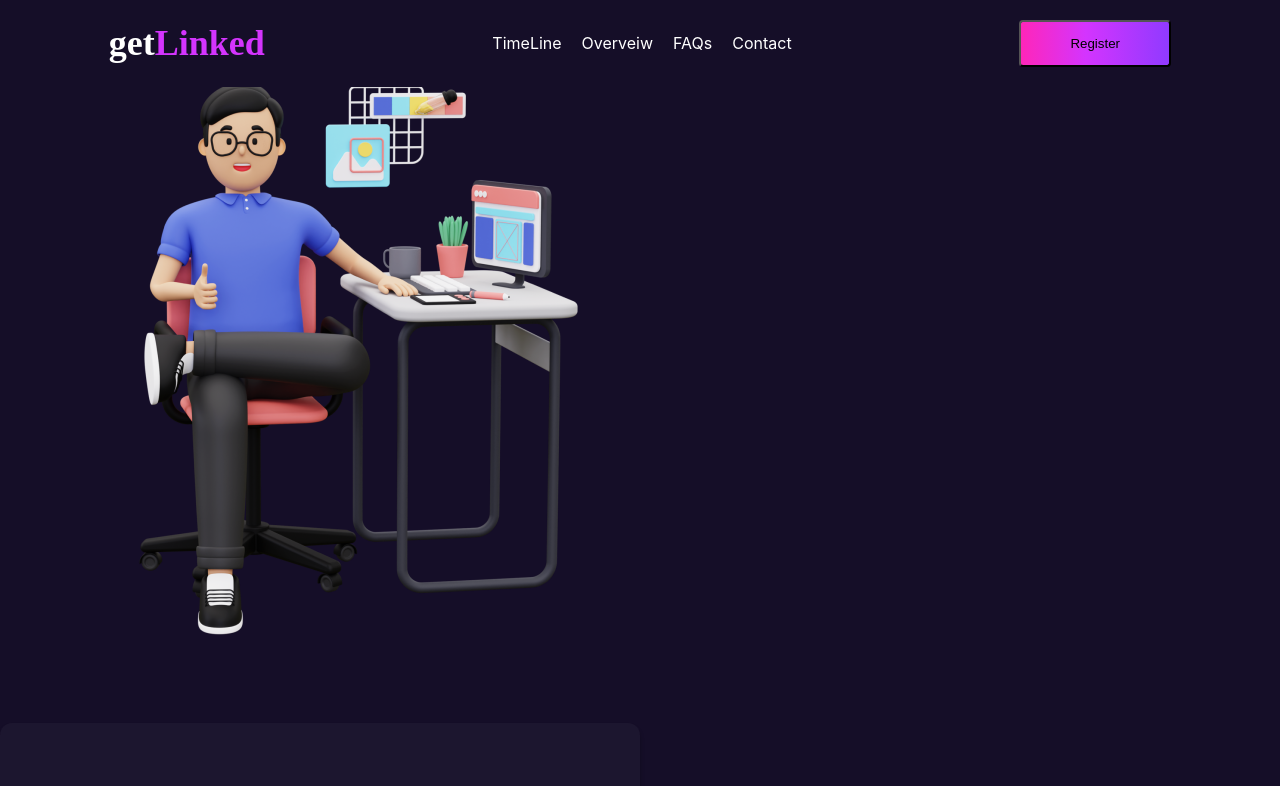
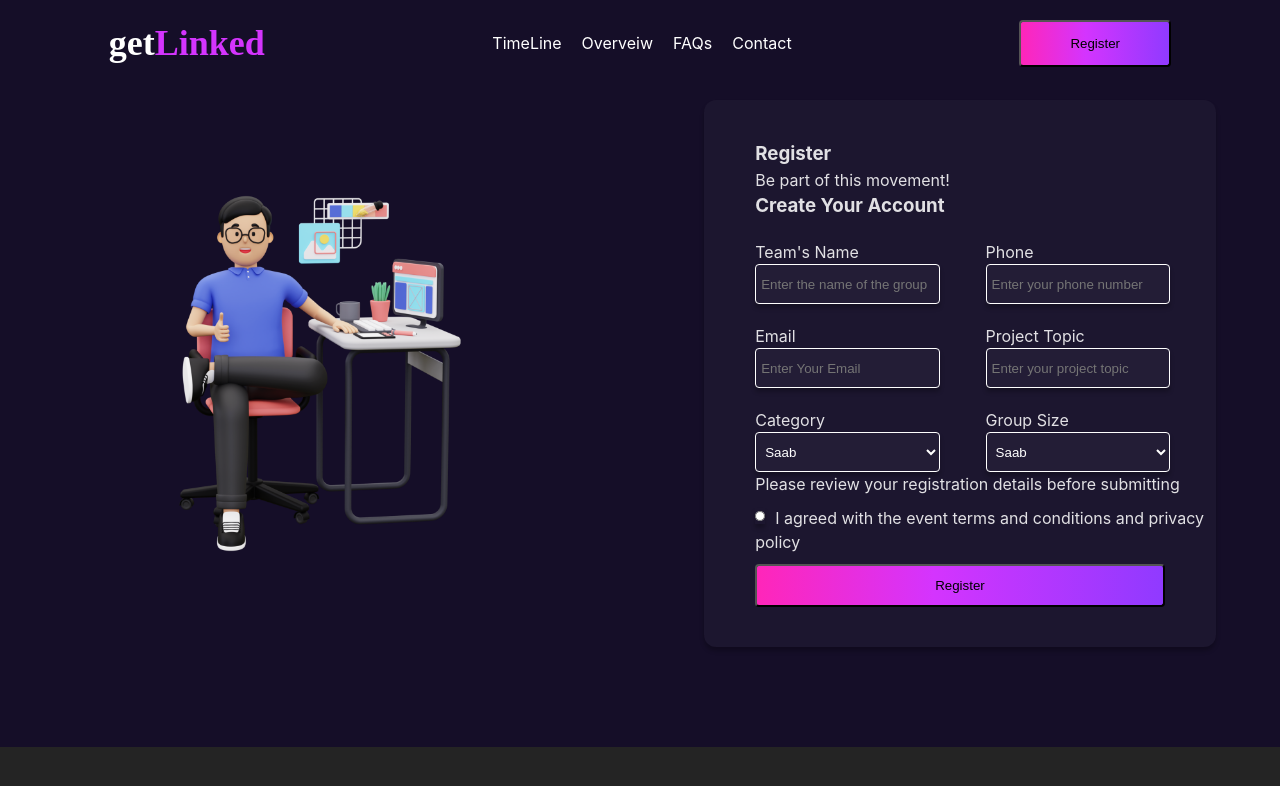
Before and after one commit to Iscoli/getlinked-mainchallenge, a React (Vite) app: page /register in a window 1280 px wide. Shown: the top 786 px of the page. Built offline with nearby package versions, Linux system fonts and the light colour scheme.

Commit message:
Registration styling

```diff
--- a/src/component/RegistrationComponent/MainComponent.jsx
+++ b/src/component/RegistrationComponent/MainComponent.jsx
@@ -3,15 +3,126 @@ import TechGuy from '../../assets/TechGuy.png';
 
 function MainComponent() {
   return (
-   <section>
-      <div>
+   <section className={styles.MainContainer}>
+      <div className={styles.imgDiv}>
          <img
          className={styles.TechGuy}
           src={TechGuy}
          />
       </div>
       <div className={styles.formDiv}>
+        <div>
+        <h3
+        style={{marginLeft:'10%'}}
+        >Register</h3>
+        <p
+        style={{marginLeft:'10%'}}
+        >Be part of this movement!</p>
 
+        <h3
+        style={{marginLeft:'10%'}}
+        >Create Your Account</h3>
+
+        <form>
+           <div
+            className={styles.formDivider}
+            style={{marginLeft:'10%'}}
+           >
+             <div className={styles.inputDiv}>
+            <label>Team's Name</label><br></br>
+           <input
+              type="email"
+              placeholder="Enter the name of the group"
+              name="email"
+            />
+            </div>
+
+            <div className={styles.inputDiv}>
+           <label>Phone</label><br></br>
+           <input
+              type="email"
+              placeholder="Enter your phone number"
+              name="email"
+            />
+            </div>
+
+           </div>
+           <div
+            className={styles.formDivider}
+            style={{marginLeft:'10%'}}
+           >
+             <div className={styles.inputDiv}>
+            <label>Email</label><br></br>
+           <input
+              type="email"
+              placeholder="Enter Your Email"
+              name="email"
+            />
+            </div>
+
+            <div className={styles.inputDiv}>
+           <label>Project Topic</label><br></br>
+           <input
+              type="text"
+              placeholder="Enter your project topic"
+              name="email"
+            />
+            </div>
+           </div>
+
+
+           <div
+            className={styles.formDivider}
+            style={{marginLeft:'10%'}}
+           >
+             <div className={styles.inputDiv}>
+            <label>Category</label><br></br>
+            <select id="cars" name="cars">
+            <option value="" disabled>Select your category</option>
+            <option value="saab">Saab</option>
+            <option value="mercedes">Mercedes</option>
+            <option value="audi">Audi</option>
+          </select>
+            </div>
+
+            <div className={styles.inputDiv}>
+            <label>Group Size</label><br></br>
+            <select id="cars" name="cars">
+            <option value="" disabled>Select your category</option>
+            <option value="saab">Saab</option>
+            <option value="mercedes">Mercedes</option>
+            <option value="audi">Audi</option>
+          </select>
+            </div>
+           </div>
+
+           <p
+            style={{marginLeft:'10%'}}
+           >Please review your registration details before submitting</p>
+
+           <div
+            style={{marginLeft:'10%',
+            marginTop:'10px',
+            marginBottom:'10px'}}
+           >
+           <input type="radio" id="green" name="color" value="green"/>
+           <label
+            style={{marginLeft:'10px'}}
+           >I agreed with the event terms and conditions  and privacy policy</label>
+           </div>
+
+            <div
+             style={{
+              display:'flex',
+              justifyContent:'center'
+             }}
+            >
+              <button
+               className={styles.RegisterBtn}
+              >Register</button>
+            </div>
+        </form>
+      </div>
       </div>
    </section>
   )
--- a/src/component/RegistrationComponent/MainComponent.module.scss
+++ b/src/component/RegistrationComponent/MainComponent.module.scss
@@ -1,3 +1,15 @@
+
+.MainContainer{
+  @media(min-width:860px){
+    display: flex;
+    justify-content: space-around;
+    align-items: center;
+    margin:100px 0;
+
+  }
+
+  margin:100px 0;
+}
 
 
 
@@ -6,20 +18,130 @@
 
 
 
+.imgDiv{
+  @media(min-width:860px){
+    flex-basis:40%;
+    & img{
+      width:90%;
+    }
+  }
+   display: flex;
+   justify-content: center;
 
 
+   & img{
+    width:90%;
+   }
 
+
+}
 
 
 
 
 
 .formDiv{
-  width: 50%;
-    height:74vh;
+  @media(max-width:860px){
+  .inputDiv{
+    margin:15px 0 ;
+  }
+}
+  @media(min-width:860px){
+    width: 50%;
+
     flex-shrink: 0;
     border-radius: 12px;
   background: rgba(255, 255, 255, 0.03);
   box-shadow: 0px 4px 4px 0px rgba(0, 0, 0, 0.25);
-  padding:30px 0;
+  padding:40px 0;
+  flex-basis: 40%;
+
+    & .formDivider{
+      display: flex;
+      margin-top:20px;
+      justify-content:space-around;
+
+      & input {
+        width:80%;
+        height:40px;
+        border-radius: 4px;
+        border: 1px solid #FFF;
+        background: rgba(255, 255, 255, 0.03);
+        box-shadow: 0px 4px 4px 0px rgba(0, 0, 0, 0.25);
+        color: #FFF;
+        padding: 5px;
+      }
+      & select{
+        width:80%;
+        height:40px;
+        border-radius: 4px;
+        border: 1px solid #FFF;
+        background: rgba(255, 255, 255, 0.03);
+        box-shadow: 0px 4px 4px 0px rgba(0, 0, 0, 0.25);
+        color: #FFF;
+        padding: 5px;
+
+      }
+      & select option {
+        background-color: #FFF;
+        color: #150E28;
+    }
+      .inputDiv{
+        flex-basis: 50%;
+      }
+
+    }
+    .RegisterBtn{
+      display: flex;
+      align-items: center;
+      justify-content: center;
+      width:80%;
+      height:43px;
+      flex-shrink: 0;
+      border-radius: 4px;
+      background: linear-gradient(270deg, #903AFF 0%, #D434FE 56.42%, #FF26B9 99.99%, #FE34B9 100%);
+    }
+  }
+
+  & input {
+    width: 80%;
+    height:9vh;
+    border: 1px solid #FFF;
+    background: rgba(255, 255, 255, 0.03);
+    box-shadow: 0px 4px 4px 0px rgba(0, 0, 0, 0.25);
+    color: #FFF;
+    padding: 5px;
+  }
+  & .RegisterBtn{
+    display: flex;
+    align-items: center;
+    justify-content: center;
+    width:80%;
+    height:43px;
+    flex-shrink: 0;
+    border-radius: 4px;
+    background: linear-gradient(270deg, #903AFF 0%, #D434FE 56.42%, #FF26B9 99.99%, #FE34B9 100%);
+  }
+  & input[type="radio"] {
+    width:10px;
+    border-radius: 2px;
+    border: 1px solid #FFF;
+    height:2vh;
+  }
+
+  & select{
+    width:80%;
+    height:40px;
+    border-radius: 4px;
+    border: 1px solid #FFF;
+    background: rgba(255, 255, 255, 0.03);
+    box-shadow: 0px 4px 4px 0px rgba(0, 0, 0, 0.25);
+    color: #FFF;
+    padding: 5px;
+
+  }
+  & select option {
+    background-color: #FFF;
+    color: #150E28;
 }
+}
--- a/src/molecules/Navbar.jsx
+++ b/src/molecules/Navbar.jsx
@@ -147,7 +147,11 @@ function NavBar() {
               Contact{" "}
               </Link>
             </p>
-            <button className={styles.btn}>Register</button>
+            <Link
+           style={{ textDecoration: "none", color: "#fff" }}
+           to='/register'
+           >
+           <button className={styles.btn}>Register</button></Link>
           </div>
         )}
 
```
